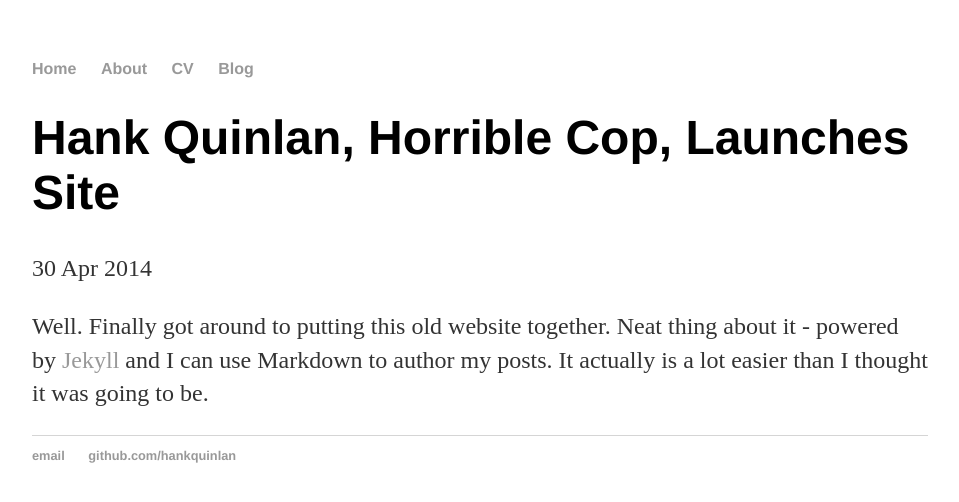
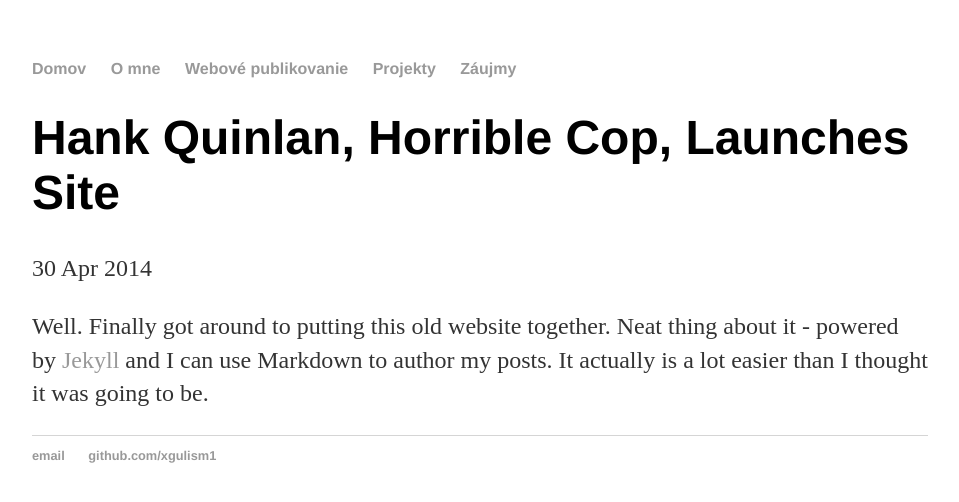
Before and after one commit to xgulism1/xgulism1.github.io-Web_publ, a Jekyll site: the page built from _posts/2014-04-30-hank-quinlan-site-launched.md, in a window 1280 px wide. Shown: the top 502 px of the page, without its empty margins (160-1119 px from the left). Built offline with Jekyll 4.4.1, drawn with Linux system fonts in a browser that asks for light colours.

Commit message:
First text

```diff
--- a/_layouts/default.html
+++ b/_layouts/default.html
@@ -8,10 +8,11 @@
 		<body>
 			<nav>
 	    		<ul>
-	        		<li><a href="/">Home</a></li>
-		        	<li><a href="/about">About</a></li>
-	        		<li><a href="/cv">CV</a></li>
-	        		<li><a href="/blog">Blog</a></li>
+	        		<li><a href="/">Domov</a></li>
+		        	<li><a href="/about">O mne</a></li>
+	        		<li><a href="/WP">Webové publikovanie</a></li>
+	        		<li><a href="/projects">Projekty</a></li>
+	        		<li><a href="/interests">Záujmy</a></li>
 	    		</ul>
 			</nav>
 			<div class="container">
@@ -22,7 +23,7 @@
 			<footer>
 	    		<ul>
 	        		<li><a href="mailto:hankquinlanhub@gmail.com">email</a></li>
-	        		<li><a href="https://github.com/hankquinlan">github.com/hankquinlan</a></li>
+	        		<li><a href="https://github.com/xgulism1">github.com/xgulism1</a></li>
 				</ul>
 			</footer>
 		</body>
--- a/index.html
+++ b/index.html
@@ -1,8 +1,8 @@
 ---
 layout: default
-title: Hank Quinlan, Horrible Cop
+title: Martin Gulis
 ---
 <div class="blurb">
-	<h1>Hi there, I'm Hank Quinlan!</h1>
-	<p>I'm best known as the horrible cop from <em>A Touch of Evil</em> Don't trust me. <a href="/about">Read more about my life...</a></p>
+	<h1>Moje meno je Martin Gulis</h1>
+	<p>Na tejto stránke sa môžete niečo o mne dozvedieť.</p>
 </div><!-- /.blurb -->
```
